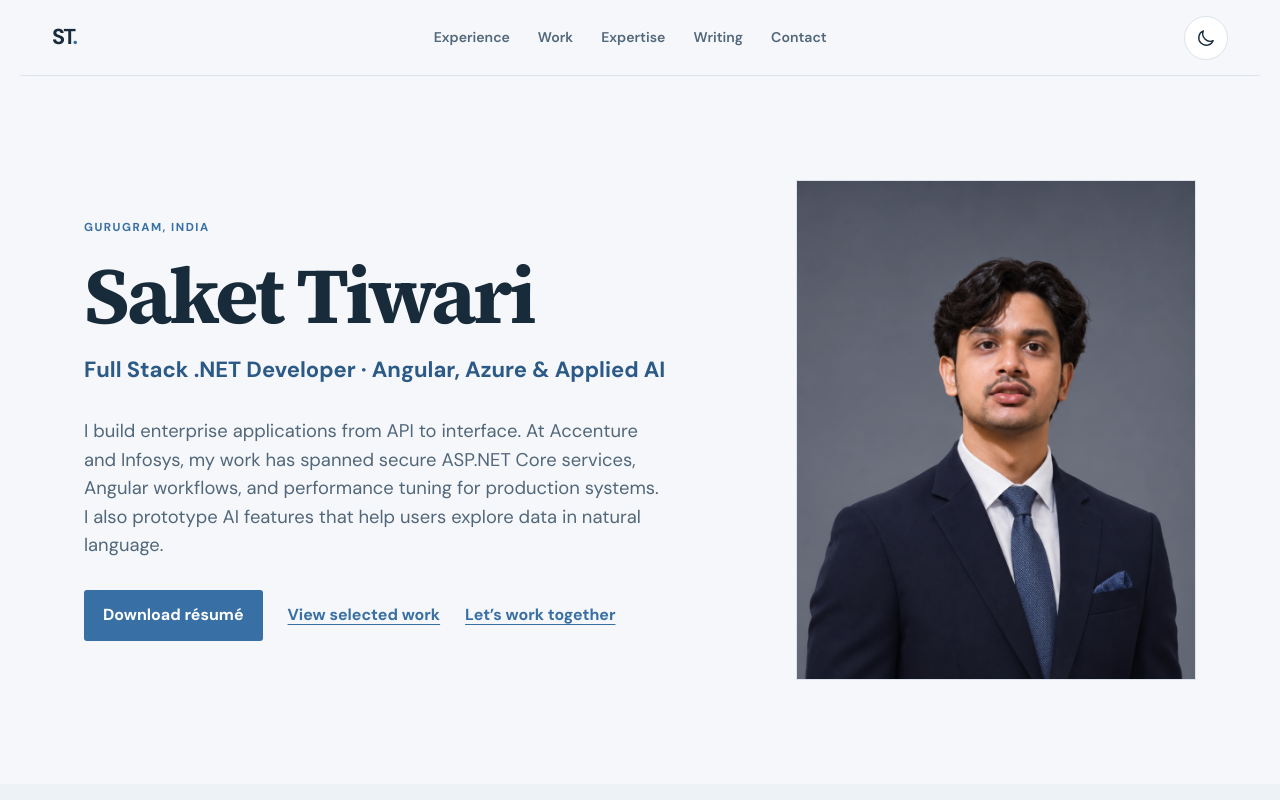
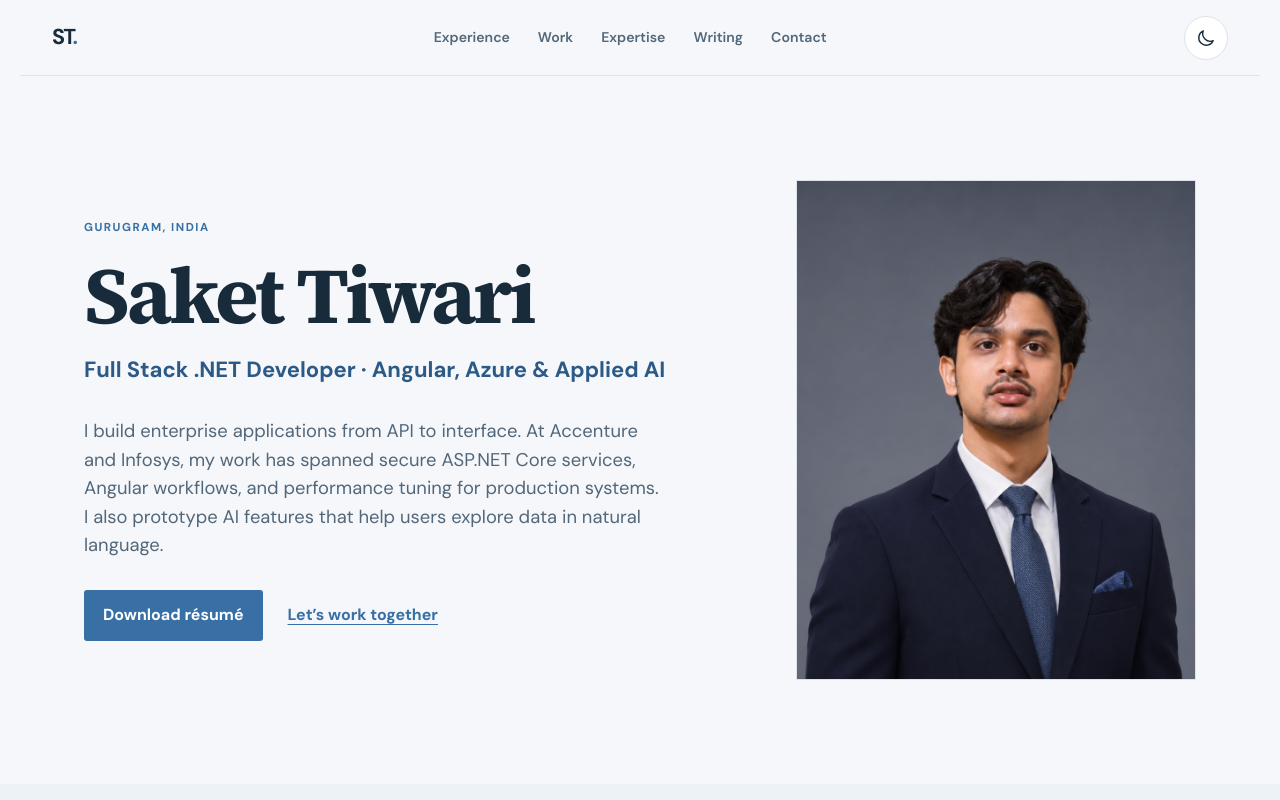
Before and after one commit to sakthere/sakthere.github.io, an Angular app: page / in a window 1280 px wide. Shown: the top 800 px of the page. Built offline with nearby package versions, Linux system fonts and the light colour scheme.

Commit message:
Remove selected work link from hero

```diff
--- a/src/app/app.component.ts
+++ b/src/app/app.component.ts
@@ -19,7 +19,6 @@ import { Component } from '@angular/core';
           <p class="lede">I build enterprise applications from API to interface. At Accenture and Infosys, my work has spanned secure ASP.NET Core services, Angular workflows, and performance tuning for production systems. I also prototype AI features that help users explore data in natural language.</p>
           <div class="actions">
             <a class="button" href="assets/Saket-Tiwari-Resume.pdf" download>Download résumé</a>
-            <a class="text-link" href="#work">View selected work</a>
             <a class="text-link" href="#contact">Let’s work together</a>
           </div>
         </div>
```
